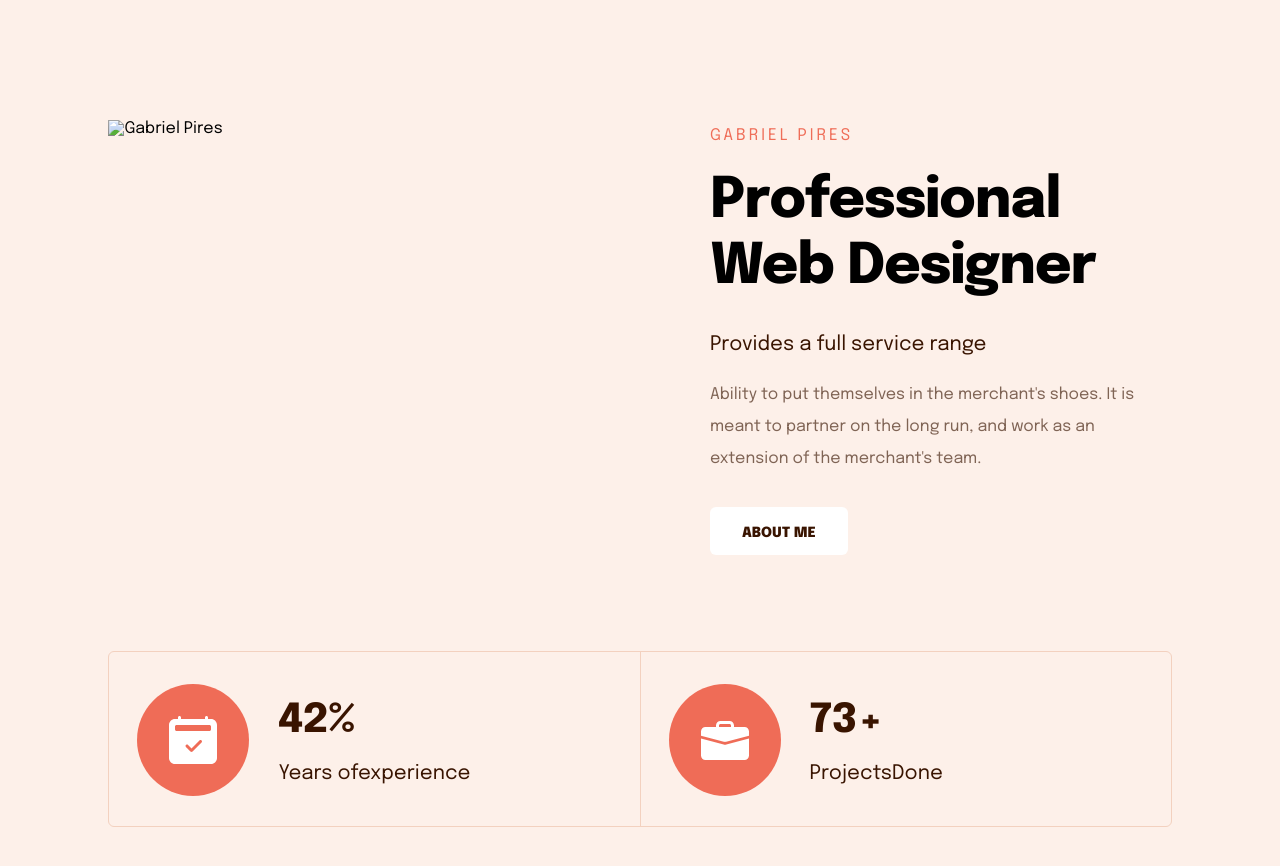
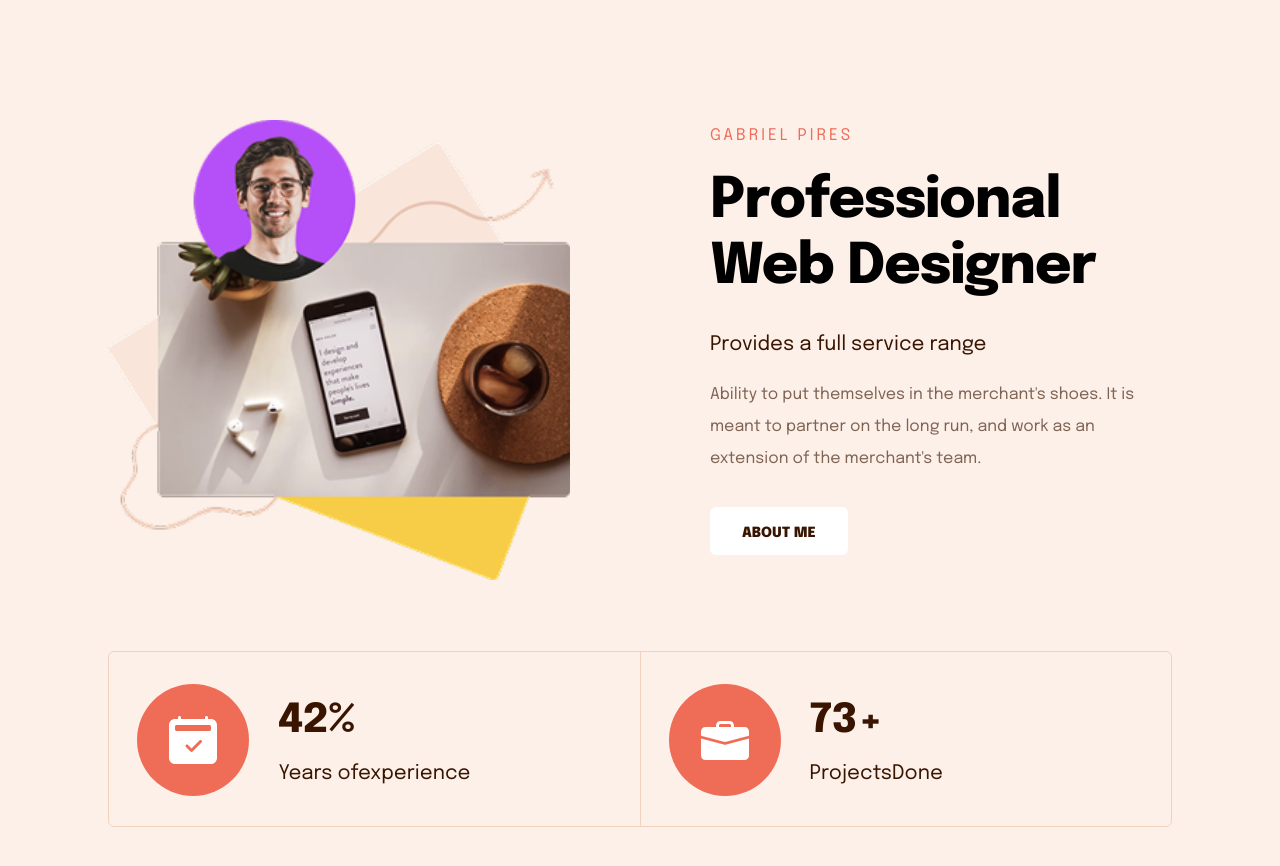
Before and after one commit to sw428/portfolio, a website: page index.html in a window 1280 px wide. Shown: the part 2720-3586 px from the top of the page. Drawn offline with Linux system fonts and the light colour scheme; some packages are replaced by stand-ins of ours; files whose address does not match are found by name.

Commit message:
fix: アバター画像のパスを修正

```diff
--- a/index.html
+++ b/index.html
@@ -212,7 +212,7 @@
       <div class="l-inner">
         <div class="about__inner">
           <div class="about__media">
-            <img width="329" height="328" class="about__img" src="img/top-page/gabriel Pires/photo-avatar.png"
+            <img width="329" height="328" class="about__img" src="img/top-page/gabriel-Pires/photo-avatar.png"
               alt="Gabriel Pires">
           </div>
 
```
